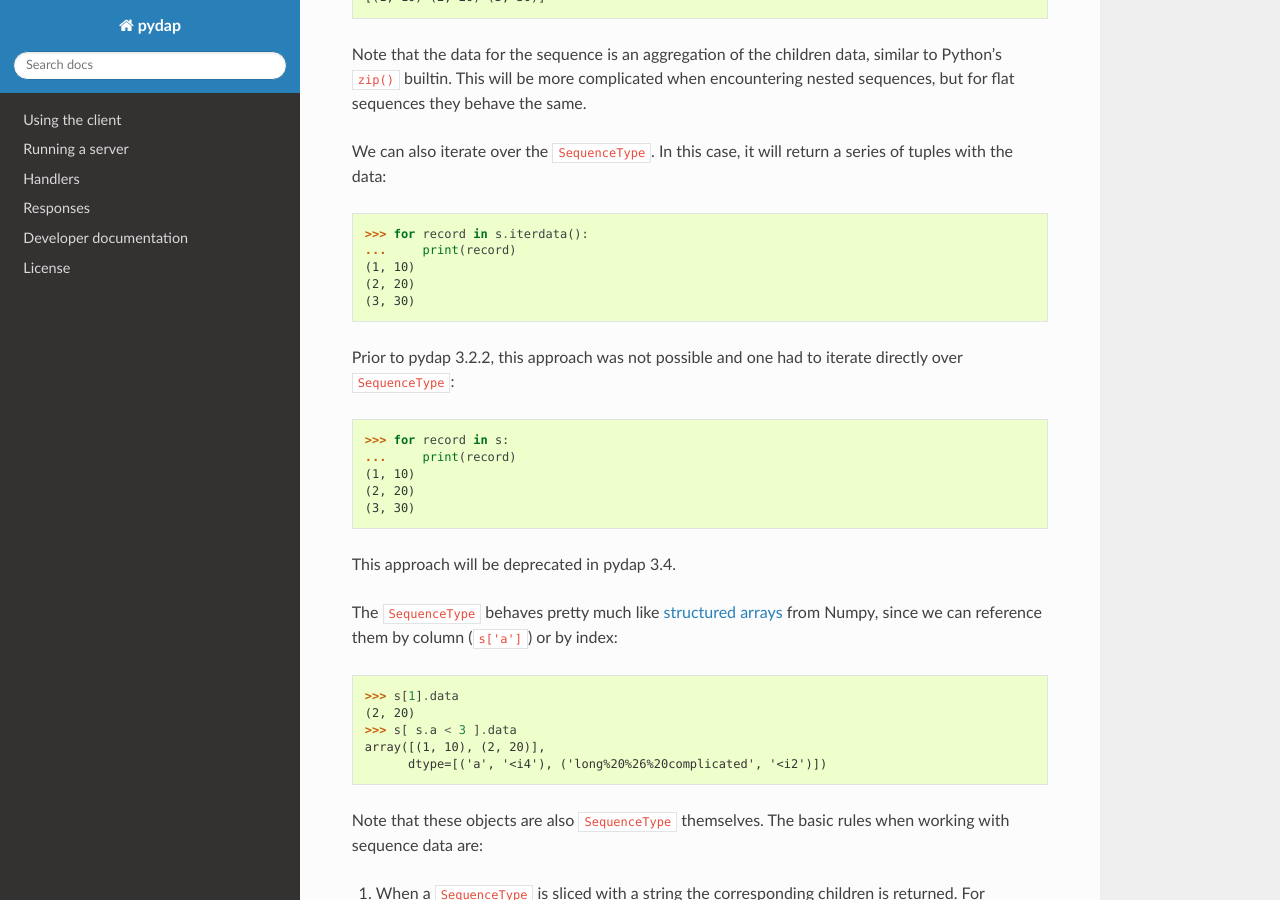
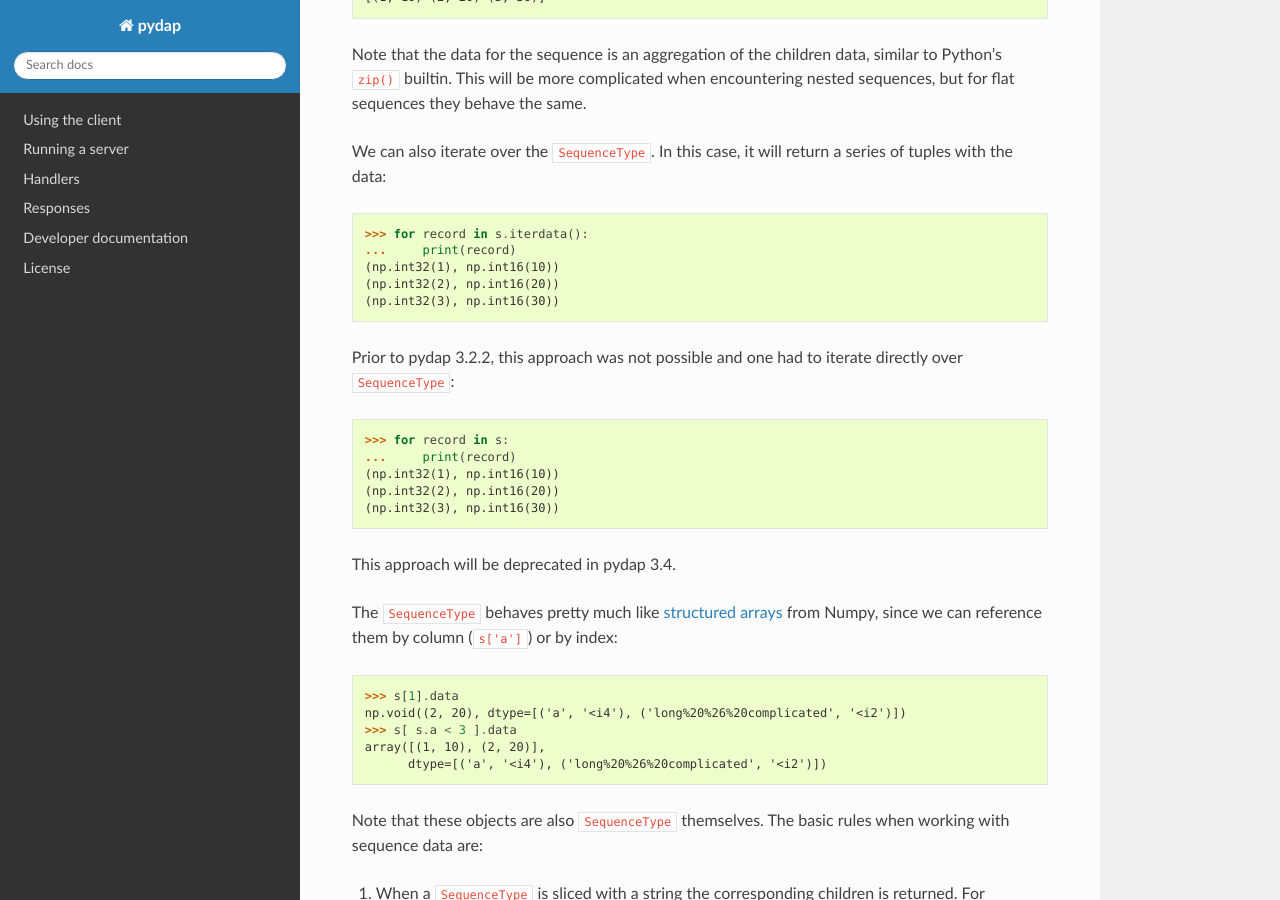
Before and after one commit to pydap/pydap, a Sphinx documentation site: the page built from docs/developer_data_model.rst, in a window 1280 px wide and 900 px high, scrolled down 5787 px. Built offline with Sphinx 7.4.7 and the Read the Docs theme 2.0.0, drawn with Linux system fonts in a browser that asks for light colours; the version number could not be read and is left out; some of the changed text lies outside the part shown.

```diff
--- a/docs/developer_data_model.rst
+++ b/docs/developer_data_model.rst
@@ -288,9 +288,9 @@ We can also iterate over the ``SequenceType``. In this case, it will return a se
 
     >>> for record in s.iterdata():
     ...     print(record)
-    (1, 10)
-    (2, 20)
-    (3, 30)
+    (np.int32(1), np.int16(10))
+    (np.int32(2), np.int16(20))
+    (np.int32(3), np.int16(30))
 
 Prior to pydap 3.2.2, this approach was not possible and one had to iterate directly over ``SequenceType``:
 
@@ -298,9 +298,9 @@ Prior to pydap 3.2.2, this approach was not possible and one had to iterate dire
 
     >>> for record in s:
     ...     print(record)
-    (1, 10)
-    (2, 20)
-    (3, 30)
+    (np.int32(1), np.int16(10))
+    (np.int32(2), np.int16(20))
+    (np.int32(3), np.int16(30))
 
 This approach will be deprecated in pydap 3.4.
 
@@ -310,7 +310,7 @@ Numpy, since we can reference them by column (``s['a']``) or by index:
 .. doctest::
 
     >>> s[1].data
-    (2, 20)
+    np.void((2, 20), dtype=[('a', '<i4'), ('long%20%26%20complicated', '<i2')])
     >>> s[ s.a < 3 ].data
     array([(1, 10), (2, 20)],
           dtype=[('a', '<i4'), ('long%20%26%20complicated', '<i2')])
@@ -353,7 +353,7 @@ And here is an example of how we would use it:
            [10, 20]])>
     >>> for record in s2.iterdata():
     ...     print(record)
-    (10, 20)
+    (np.int64(10), np.int64(20))
 
 One can also iterate directly over the ``IterData`` object to obtain the data:
 
@@ -361,9 +361,11 @@ One can also iterate directly over the ``IterData`` object to obtain the data:
 
     >>> for record in s2:
     ...     print(record)
-    (10, 20)
+    (np.int64(10), np.int64(20))
 
-This approach will not be deprecated in pydap 3.4.
+This approach will not be deprecated in pydap 3.4. NOTE: For numpy > 2.0, iterating over the
+``IterData`` object returns a record specifying the individual types of the elements of the
+sequence
 
 There are many implementations of classes derived from ``IterData``: ``pydap.handlers.dap.SequenceProxy`` is a proxy to
 sequential data on Opendap servers, ``pydap.handlers.csv.CSVProxy`` wraps a CSV file,
```
Also changed, not shown: 7 other files.
